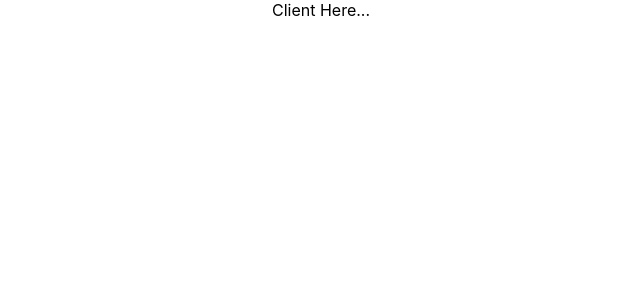
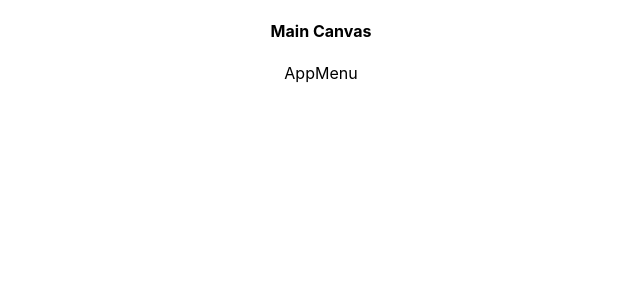
Before and after one commit to rahulvishwakarm/Whiteboard, a React (Create React App) app in the folder client/: page / in a window 1280 px wide. Shown: the top 300 px of the page, without its empty margins (319-959 px from the left). Built offline with nearby package versions, Linux system fonts and the light colour scheme.

Commit message:
typeScript Config and Router Added

```diff
--- a/client/package.json
+++ b/client/package.json
@@ -6,9 +6,15 @@
     "@testing-library/jest-dom": "^5.17.0",
     "@testing-library/react": "^13.4.0",
     "@testing-library/user-event": "^13.5.0",
+    "@types/jest": "^29.5.12",
+    "@types/node": "^22.4.0",
+    "@types/react": "^18.3.3",
+    "@types/react-dom": "^18.3.0",
     "react": "^18.3.1",
     "react-dom": "^18.3.1",
+    "react-router-dom": "^6.26.1",
     "react-scripts": "5.0.1",
+    "typescript": "^4.9.5",
     "web-vitals": "^2.1.4"
   },
   "scripts": {
--- a/client/src/App.js
+++ b/client/src/App.js
@@ -1,10 +1,13 @@
-
 import './App.css';
+import { Routes, Route } from "react-router-dom"
+import Canvas from './components/Canvas/Canvas';
 
 function App() {
   return (
     <div className="App">
-      Client Here...
+      <Routes>
+        <Route path="/" element={<Canvas/>} />
+      </Routes>
     </div>
   );
 }
--- /dev/null
+++ b/client/src/components/AppMenu/AppMenu.tsx
@@ -0,0 +1,7 @@
+import React from 'react'
+
+export default function AppMenu() {
+    return (
+        <div>AppMenu</div>
+    )
+}
--- /dev/null
+++ b/client/src/components/Canvas/Canvas.tsx
@@ -0,0 +1,15 @@
+import React from 'react'
+import AppMenu from '../AppMenu/AppMenu';
+
+function Canvas() {
+    return (
+        <div className='canvas_name'>
+            <h4>Main Canvas</h4>
+            <div className='canvas_menu'>
+                <AppMenu />
+            </div>
+        </div>
+    )
+}
+
+export default Canvas;
--- a/client/src/index.js
+++ b/client/src/index.js
@@ -3,11 +3,14 @@ import ReactDOM from 'react-dom/client';
 import './index.css';
 import App from './App';
 import reportWebVitals from './reportWebVitals';
+import { BrowserRouter } from "react-router-dom";
 
 const root = ReactDOM.createRoot(document.getElementById('root'));
 root.render(
   <React.StrictMode>
-    <App />
+    <BrowserRouter>
+      <App />
+    </BrowserRouter>
   </React.StrictMode>
 );
 
```
Also changed, not shown: client/tsconfig.json (added, +30 -0 lines), 2 other files (tests, documents, lock files or other folders).
